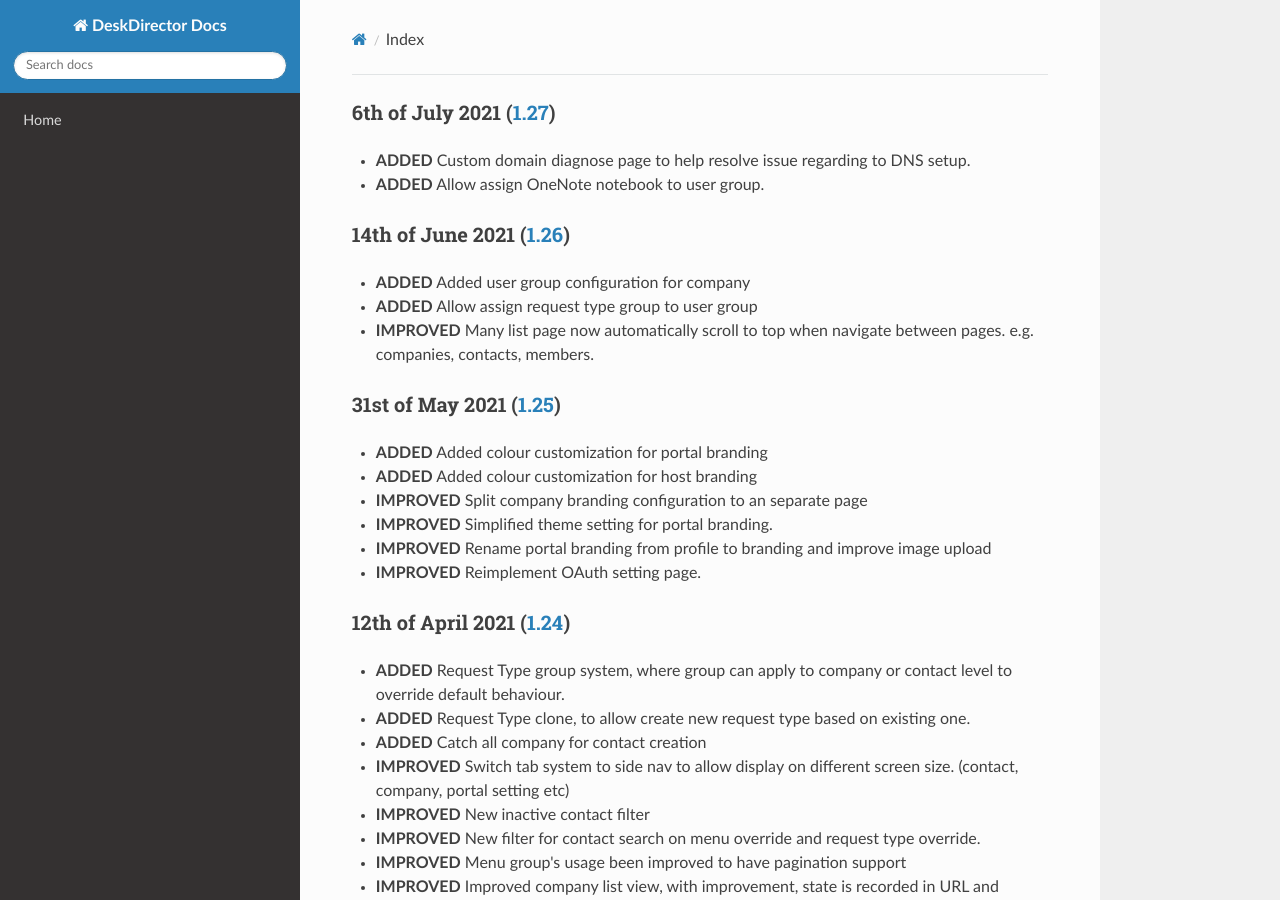
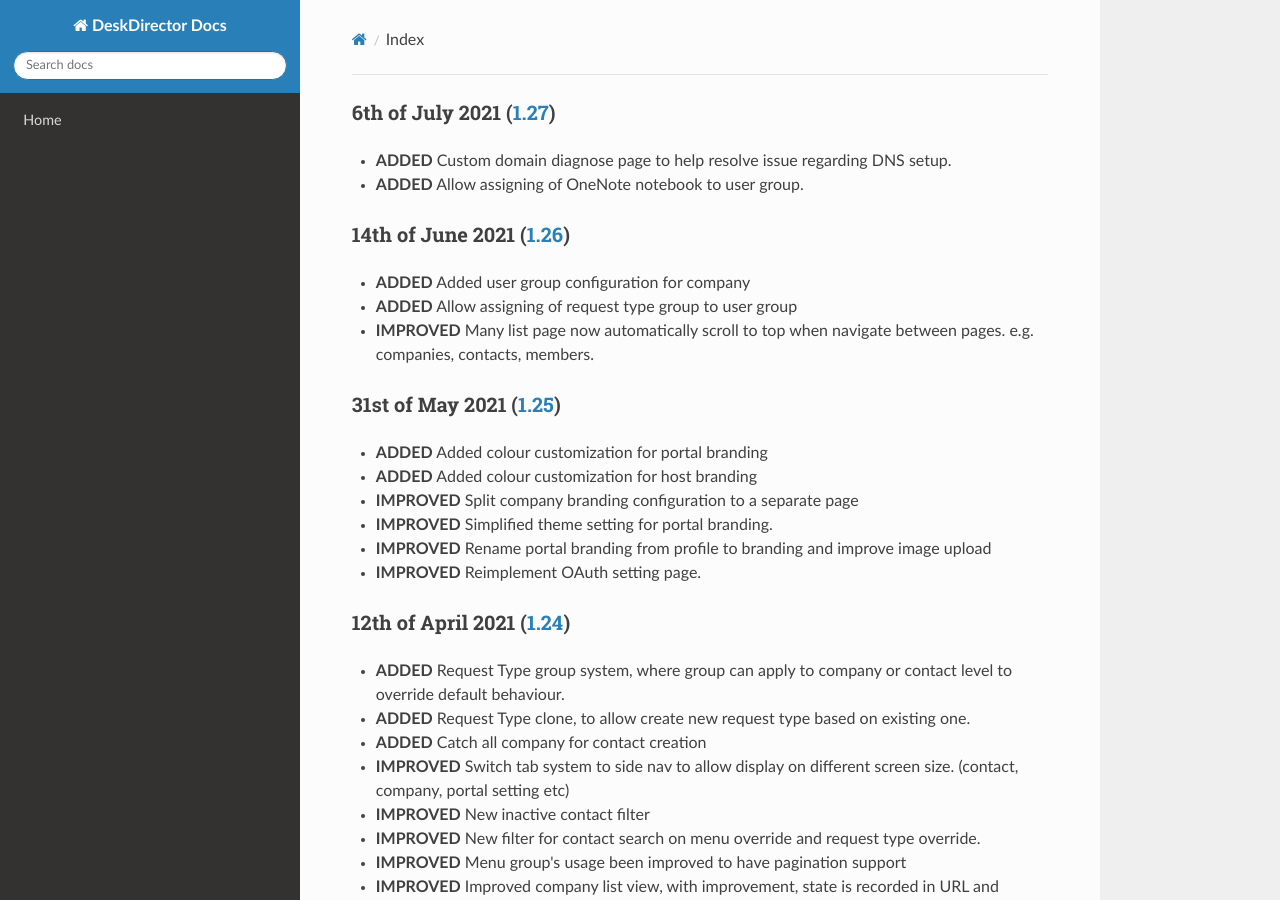
Before and after one commit to DeskDirector/docs, an MkDocs documentation site: the page built from docs/_release/admin/README.md, in a window 1280 px wide and 900 px high. Built offline with MkDocs 1.6.1, drawn with Linux system fonts in a browser that asks for light colours; nearby versions of some CDN libraries; old or Windows-style settings are respelled for this version of MkDocs.

Commit message:
Update README.md

```diff
--- a/docs/_release/admin/README.md
+++ b/docs/_release/admin/README.md
@@ -1,19 +1,19 @@
 ### 6th of July 2021 ([1.27](v1.27.1))
 
-- **ADDED** Custom domain diagnose page to help resolve issue regarding to DNS setup.
-- **ADDED** Allow assign OneNote notebook to user group.
+- **ADDED** Custom domain diagnose page to help resolve issue regarding DNS setup.
+- **ADDED** Allow assigning of OneNote notebook to user group.
 
 ### 14th of June 2021 ([1.26](v1.26.1))
 
 - **ADDED** Added user group configuration for company
-- **ADDED** Allow assign request type group to user group
+- **ADDED** Allow assigning of request type group to user group
 - **IMPROVED** Many list page now automatically scroll to top when navigate between pages. e.g. companies, contacts, members.
 
 ### 31st of May 2021 ([1.25](v1.25.1))
 
 - **ADDED** Added colour customization for portal branding
 - **ADDED** Added colour customization for host branding
-- **IMPROVED** Split company branding configuration to an separate page
+- **IMPROVED** Split company branding configuration to a separate page
 - **IMPROVED** Simplified theme setting for portal branding.
 - **IMPROVED** Rename portal branding from profile to branding and improve image upload
 - **IMPROVED** Reimplement OAuth setting page.
```
